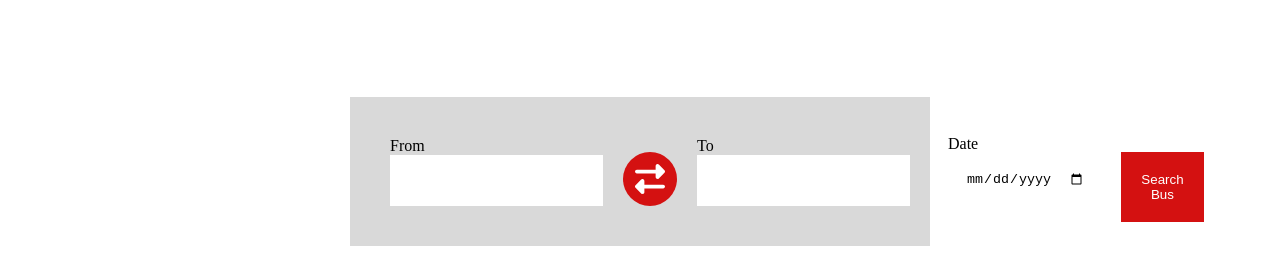
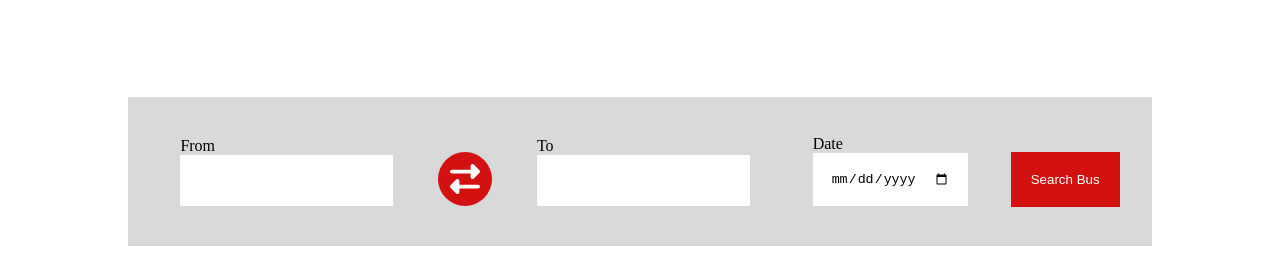
Before and after one commit to shaikh007/Redbus-Clone---React-Project---3l2kqbh83c8q, a React app: page / in a window 1280 px wide. Shown: the part 73-336 px from the top of the page. Built offline with nearby package versions, Linux system fonts and the light colour scheme.

Commit message:
new Commit

```diff
--- a/package.json
+++ b/package.json
@@ -21,7 +21,7 @@
         "fontawesome": "^5.6.3",
         "react": "^16.13.1",
         "react-dom": "^16.13.1",
-    "react-router-dom": "^6.6.2",
+        "react-router-dom  ": "^6.6.2",
         "styled-component": "^2.8.0"
     },
     "jest": {
--- a/src/styles/App.css
+++ b/src/styles/App.css
@@ -6,8 +6,9 @@
 
 #main-duplicate {
     background-color: rgb(217, 217, 217);
-    margin: 350px;
-    margin-top: 100px;
+    width: 80%;
+    margin: 100px auto;
+    /* margin-top: 100px; */
     margin-bottom: 0;
     padding: 20px;
     display: flex;
```
Lines whose indentation alone changed are shown as unchanged.
